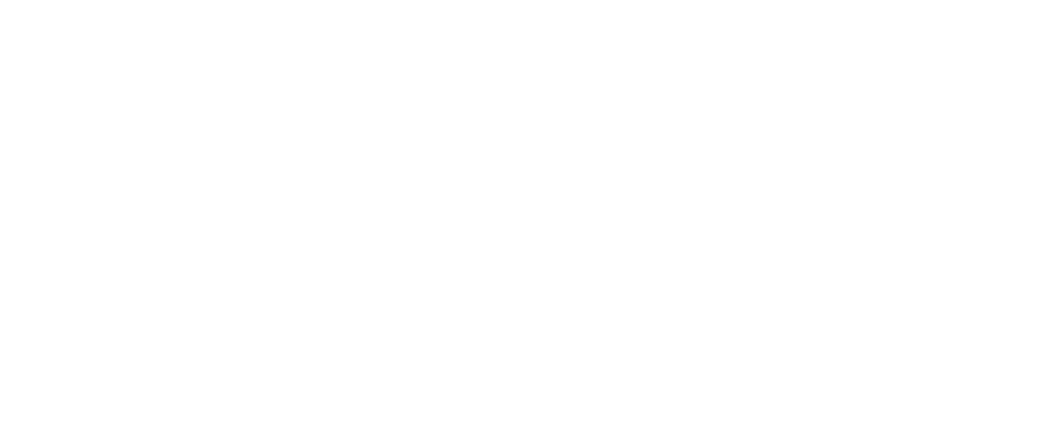
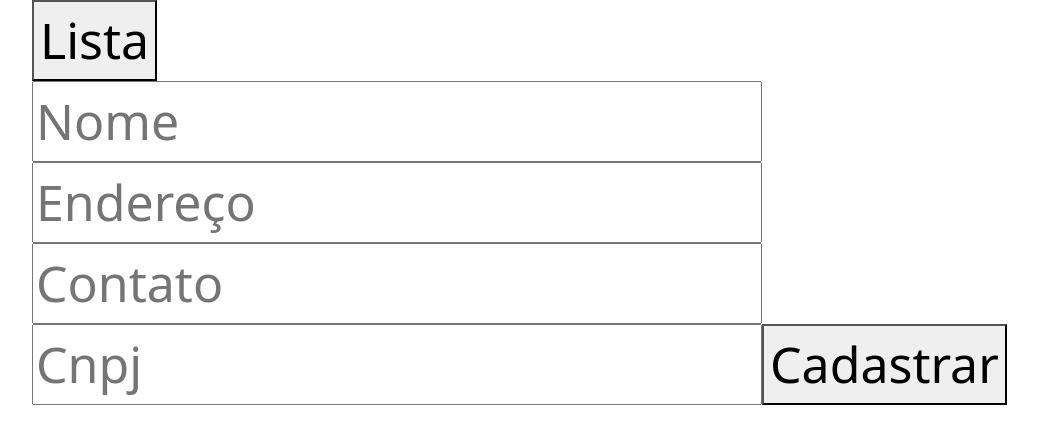
Before and after one commit to Onizuka-Eikichi/Mongodb_express-form, a website with bundled scripts: page view/index.html in a window 1280 px wide. Shown: the whole page, without its empty margins (50-1088 px from the left). Built offline with nearby package versions, Linux system fonts and the light colour scheme.

Commit message:
Bug solving, renaming files, changing API structure

```diff
--- a/view/css/style.css
+++ b/view/css/style.css
@@ -1,3 +1,3 @@
 .container {
-  font-size: 100px;
+  font-size: 50px;
 }
--- a/view/index.html
+++ b/view/index.html
@@ -5,13 +5,12 @@
     <meta name="viewport" content="width=device-width, initial-scale=1.0" />
     <link rel="stylesheet" href="./css/bootstrap/bootstrap.min.css" />
     <link rel="stylesheet" href="./css/style.css" />
-    <title>Document</title>
+    <title>Home</title>
   </head>
   <body>
     <div class="content"></div>
 
     <script src="./js/bootstrap-js/bootstrap.bundle.min.js"></script>
-    <script src="./js/page-itens.js"></script>
-    <script src="./js/page.js"></script>
+    <script src="./js/script.js" type="module"></script>
   </body>
 </html>
--- /dev/null
+++ b/view/js/form.js
@@ -0,0 +1,58 @@
+export default class form {
+  constructor() {}
+
+  createPage = () => {
+    let content = document.querySelector('.content');
+
+    content.innerHTML = '';
+
+    let container = document.createElement('div');
+    container.className = 'container';
+
+    content.appendChild(container);
+
+    container = document.querySelector('.container');
+
+    let btnList = document.createElement('button');
+    btnList.className = 'formBtn-list';
+    btnList.type = 'button';
+    btnList.textContent = 'Lista';
+    container.appendChild(btnList);
+
+    let form = document.createElement('form');
+    form.action = '/register';
+    form.method = 'POST';
+
+    let name = document.createElement('input');
+    name.type = 'text';
+    name.placeholder = 'Nome';
+    name.className = 'formInput';
+    form.appendChild(name);
+
+    let adress = document.createElement('input');
+    adress.type = 'text';
+    adress.placeholder = 'Endereço';
+    adress.className = 'formInput';
+    form.appendChild(adress);
+
+    let contact = document.createElement('input');
+    contact.type = 'text';
+    contact.placeholder = 'Contato';
+    contact.className = 'formInput';
+    form.appendChild(contact);
+
+    let cnpj = document.createElement('input');
+    cnpj.type = 'text';
+    cnpj.placeholder = 'Cnpj';
+    cnpj.className = 'formInput';
+    form.appendChild(cnpj);
+
+    let btnSubmit = document.createElement('button');
+    btnSubmit.className = 'formBtn-list';
+    btnSubmit.type = 'button';
+    btnSubmit.textContent = 'Cadastrar';
+    form.appendChild(btnSubmit);
+
+    container.appendChild(form);
+  };
+}
--- /dev/null
+++ b/view/js/list.js
@@ -0,0 +1 @@
+export default class list {}
--- a/view/js/page.js
+++ /dev/null
@@ -1 +0,0 @@
-console.log('JS ativo ');
--- /dev/null
+++ b/view/js/script.js
@@ -0,0 +1,7 @@
+import form from './form.js';
+import list from './list.js';
+
+window.addEventListener('load', () => {
+  console.log('JS ativo ');
+  new form().createPage();
+});
```
Also changed, not shown: API/index.js (+4 -6 lines), API/router.js (deleted, +0 -9 lines), view/js/page-itens.js (deleted), 2 other files.
